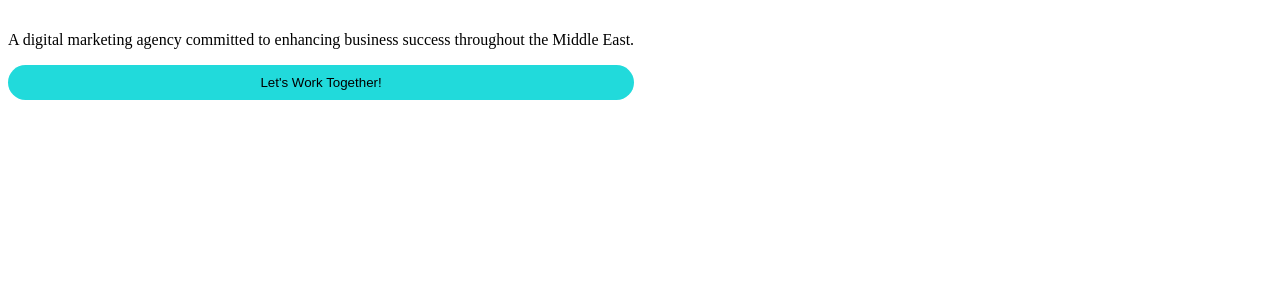
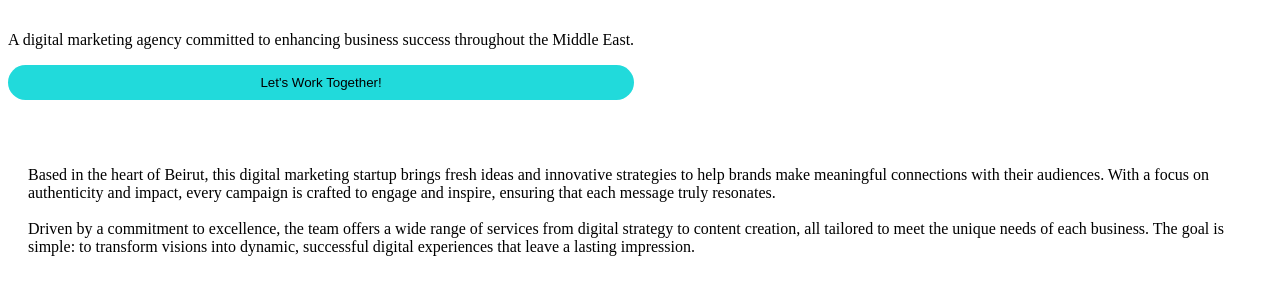
Before and after one commit to Moe-Karim/Digital-Marketing, a plain HTML site: page index.html in a window 1280 px wide. Shown: the part 212-506 px from the top of the page. Drawn offline with Linux system fonts and the light colour scheme.

Commit message:
Created: about section <> html

```diff
--- a/index.html
+++ b/index.html
@@ -34,5 +34,21 @@
         </div>
     </div>
     </section>
+    <section class="about" id="about">
+        <div class="flex column space-around">
+        <div class="box">
+            <p>Based in the heart of Beirut,
+                 this digital marketing startup brings fresh ideas
+                  and innovative strategies to help brands make meaningful connections with their audiences.
+                 With a focus on authenticity and impact, every campaign is crafted to engage and inspire,
+                  ensuring that each message truly resonates.
+                        <br><br>
+                Driven by a commitment to excellence,
+                 the team offers a wide range of services from digital strategy to content creation,
+                  all tailored to meet the unique needs of each business. The goal is simple: to transform visions into dynamic,
+                  successful digital experiences that leave a lasting impression.</p>
+        </div>
+    </div>
+    </section>
 </body>
 </html>
```
